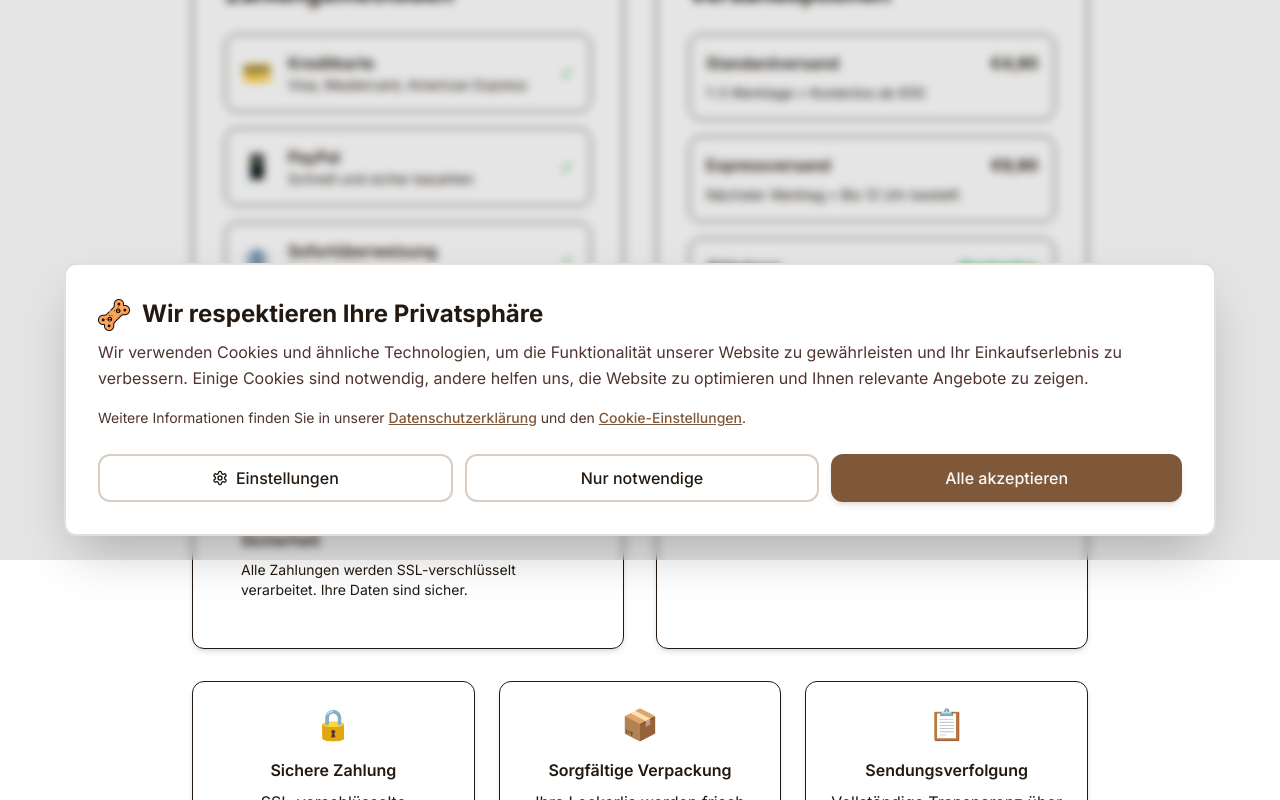
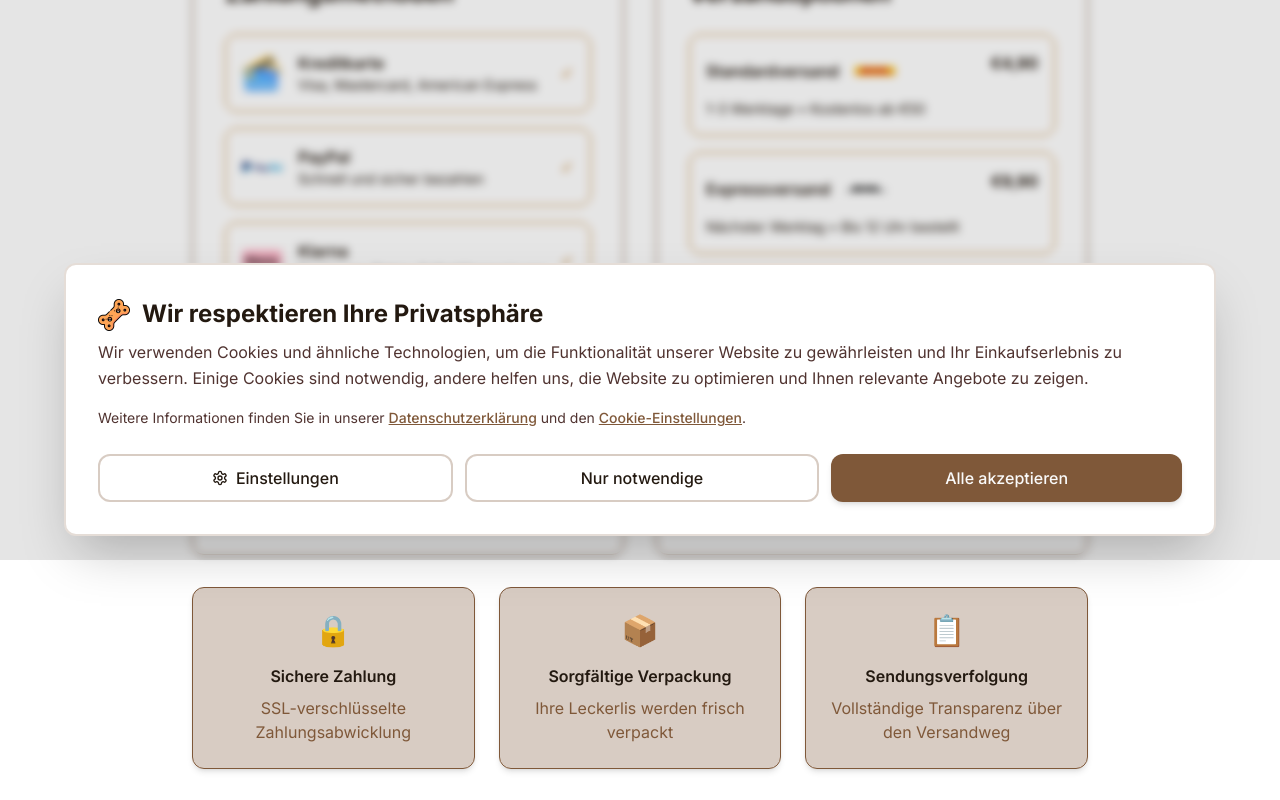
Before and after one commit to theimpactmakers/nextjs-final-e-commerce-project, a Next.js app: page /zahlung-versand in a window 1280 px wide. Shown: the part 240-1040 px from the top of the page. Built offline with nearby package versions, Linux system fonts and the light colour scheme; no server answers; the database is empty.

Commit message:
style(header): update contact link to point to the German version

```diff
--- a/app/(customer-service)/lieferzeiten/page.tsx
+++ b/app/(customer-service)/lieferzeiten/page.tsx
@@ -79,7 +79,7 @@ export default function LieferzeitenPage() {
               </div>
             </div>
 
-            <div className="bg-accent/20 border border-accent rounded-lg p-4 mb-6">
+            <div className="bg-accent/10 border border-accent rounded-lg p-4 mb-6">
               <p className="text-accent text-sm">
                 <strong>* Expressversand:</strong> Bestellungen bis 12:00 Uhr
                 werden am nächsten Werktag geliefert.
--- a/app/(customer-service)/retouren/page.tsx
+++ b/app/(customer-service)/retouren/page.tsx
@@ -27,7 +27,7 @@ export default function RetourenPage() {
                   von Ihnen benannter Dritter die Ware in Besitz genommen haben.
                 </p>
 
-                <div className="border border-accent rounded-lg p-4">
+                <div className="border border-accent bg-accent/10 rounded-lg p-4">
                   <h4 className="font-semibold text-accent mb-2">
                     Kostenlose Rückgabe
                   </h4>
--- a/app/(customer-service)/zahlung-versand/page.tsx
+++ b/app/(customer-service)/zahlung-versand/page.tsx
@@ -1,4 +1,7 @@
-export const dynamic = 'force-static';
+import Image from "next/image";
+import Link from "next/link";
+
+export const dynamic = "force-static";
 export const revalidate = 86400; // 24 hours
 
 export default function ZahlungVersandPage() {
@@ -12,14 +15,20 @@ export default function ZahlungVersandPage() {
         <div className="max-w-4xl mx-auto">
           <div className="grid grid-cols-1 lg:grid-cols-2 gap-8">
             {/* Zahlungsmethoden */}
-            <div className="bg-white rounded-lg shadow-md p-8 border border-[hsl(var(--border))]">
+            <div className="bg-white rounded-lg shadow-md p-8 border border-primary">
               <h2 className="text-2xl font-bold text-[hsl(var(--primary))] mb-6">
                 Zahlungsmethoden
               </h2>
 
               <div className="space-y-4">
-                <div className="flex items-center p-4 border border-[hsl(var(--border))] rounded-lg">
-                  <div className="text-2xl mr-4">💳</div>
+                <div className="flex items-center p-4 border border-accent rounded-lg">
+                  <Image
+                    src="/images/payment/creditcard.webp"
+                    alt="Kreditkarte"
+                    width={40}
+                    height={28}
+                    className="mr-4 object-contain"
+                  />
                   <div>
                     <h3 className="font-semibold text-[hsl(var(--foreground))]">
                       Kreditkarte
@@ -28,11 +37,17 @@ export default function ZahlungVersandPage() {
                       Visa, Mastercard, American Express
                     </p>
                   </div>
-                  <div className="ml-auto text-green-600">✓</div>
+                  <div className="ml-auto text-accent">✓</div>
                 </div>
 
-                <div className="flex items-center p-4 border border-[hsl(var(--border))] rounded-lg">
-                  <div className="text-2xl mr-4">📱</div>
+                <div className="flex items-center p-4 border border-accent rounded-lg">
+                  <Image
+                    src="/images/payment/paypal.webp"
+                    alt="PayPal"
+                    width={40}
+                    height={28}
+                    className="mr-4 object-contain"
+                  />
                   <div>
                     <h3 className="font-semibold text-[hsl(var(--foreground))]">
                       PayPal
@@ -41,54 +56,51 @@ export default function ZahlungVersandPage() {
                       Schnell und sicher bezahlen
                     </p>
                   </div>
-                  <div className="ml-auto text-green-600">✓</div>
+                  <div className="ml-auto text-accent">✓</div>
                 </div>
 
-                <div className="flex items-center p-4 border border-[hsl(var(--border))] rounded-lg">
-                  <div className="text-2xl mr-4">🏦</div>
+                <div className="flex items-center p-4 border border-accent rounded-lg">
+                  <Image
+                    src="/images/payment/klarna.webp"
+                    alt="Sofortüberweisung"
+                    width={40}
+                    height={28}
+                    className="mr-4 object-contain"
+                  />
                   <div>
                     <h3 className="font-semibold text-[hsl(var(--foreground))]">
-                      Sofortüberweisung
+                      Klarna
                     </h3>
                     <p className="text-sm text-[hsl(var(--muted-foreground))]">
-                      Echtzeit-Überweisung
+                      Rechnung, Raten, Sofortüberweisung
                     </p>
                   </div>
-                  <div className="ml-auto text-green-600">✓</div>
+                  <div className="ml-auto text-accent">✓</div>
                 </div>
 
-                <div className="flex items-center p-4 border border-[hsl(var(--border))] rounded-lg">
-                  <div className="text-2xl mr-4">📄</div>
+                <div className="flex items-center p-4 border border-accent rounded-lg">
+                  <Image
+                    src="/images/payment/sepa.webp"
+                    alt="Rechnung"
+                    width={40}
+                    height={28}
+                    className="mr-4 object-contain"
+                  />
                   <div>
                     <h3 className="font-semibold text-[hsl(var(--foreground))]">
-                      Rechnung
+                      SEPA Lastschrift
                     </h3>
                     <p className="text-sm text-[hsl(var(--muted-foreground))]">
-                      Für Geschäftskunden (ab 500€)
+                      Direkt von Ihrem Bankkonto
                     </p>
                   </div>
-                  <div className="ml-auto text-green-600">✓</div>
-                </div>
-
-                <div className="flex items-center p-4 border border-[hsl(var(--border))] rounded-lg">
-                  <div className="text-2xl mr-4">💰</div>
-                  <div>
-                    <h3 className="font-semibold text-[hsl(var(--foreground))]">
-                      Nachnahme
-                    </h3>
-                    <p className="text-sm text-[hsl(var(--muted-foreground))]">
-                      Barzahlung bei Lieferung
-                    </p>
-                  </div>
-                  <div className="ml-auto text-green-600">✓</div>
+                  <div className="ml-auto text-accent">✓</div>
                 </div>
               </div>
 
               <div className="mt-6 p-4 bg-[hsl(var(--secondary))] rounded-lg">
-                <h3 className="font-semibold text-[hsl(var(--primary))] mb-2">
-                  Sicherheit
-                </h3>
-                <p className="text-sm text-[hsl(var(--muted-foreground))]">
+                <h3 className="font-semibold text-primary mb-2">Sicherheit</h3>
+                <p className="text-sm text-primary">
                   Alle Zahlungen werden SSL-verschlüsselt verarbeitet. Ihre
                   Daten sind sicher.
                 </p>
@@ -96,17 +108,26 @@ export default function ZahlungVersandPage() {
             </div>
 
             {/* Versandoptionen */}
-            <div className="bg-white rounded-lg shadow-md p-8 border border-[hsl(var(--border))]">
+            <div className="bg-white rounded-lg shadow-md p-8 border border-primary">
               <h2 className="text-2xl font-bold text-[hsl(var(--primary))] mb-6">
                 Versandoptionen
               </h2>
 
               <div className="space-y-4">
-                <div className="p-4 border border-[hsl(var(--border))] rounded-lg">
+                <div className="p-4 border border-accent rounded-lg">
                   <div className="flex justify-between items-start mb-2">
+                    <div className="flex items-center gap-2">
                       <h3 className="font-semibold text-[hsl(var(--foreground))]">
                         Standardversand
                       </h3>
+                      <Image
+                        src="/images/shipping/dhl.webp"
+                        alt="DHL"
+                        width={40}
+                        height={20}
+                        className="ml-2 object-contain"
+                      />
+                    </div>
                     <span className="font-bold text-[hsl(var(--primary))]">
                       €4,90
                     </span>
@@ -116,11 +137,20 @@ export default function ZahlungVersandPage() {
                   </p>
                 </div>
 
-                <div className="p-4 border border-[hsl(var(--accent))] bg-[hsl(var(--accent))]/5 rounded-lg">
+                <div className="p-4 border border-accent bg-[hsl(var(--accent))]/5 rounded-lg">
                   <div className="flex justify-between items-start mb-2">
+                    <div className="flex items-center gap-2">
                       <h3 className="font-semibold text-[hsl(var(--foreground))]">
                         Expressversand
                       </h3>
+                      <Image
+                        src="/images/shipping/express.webp"
+                        alt="DHL Express"
+                        width={40}
+                        height={20}
+                        className="ml-2 object-contain"
+                      />
+                    </div>
                     <span className="font-bold text-[hsl(var(--primary))]">
                       €9,90
                     </span>
@@ -130,12 +160,12 @@ export default function ZahlungVersandPage() {
                   </p>
                 </div>
 
-                <div className="p-4 border border-[hsl(var(--border))] rounded-lg">
+                <div className="p-4 border border-accent rounded-lg">
                   <div className="flex justify-between items-start mb-2">
                     <h3 className="font-semibold text-[hsl(var(--foreground))]">
                       Abholung
                     </h3>
-                    <span className="font-bold text-green-600">Kostenlos</span>
+                    <span className="font-bold text-accent">Kostenlos</span>
                   </div>
                   <p className="text-sm text-[hsl(var(--muted-foreground))]">
                     In unserem Ladengeschäft • Nach Terminvereinbarung
@@ -143,11 +173,11 @@ export default function ZahlungVersandPage() {
                 </div>
               </div>
 
-              <div className="mt-6 p-4 bg-green-50 border border-green-200 rounded-lg">
-                <h3 className="font-semibold text-green-800 mb-2">
+              <div className="mt-6 p-4 bg-accent/10 border border-accent rounded-lg">
+                <h3 className="font-semibold text-accent mb-2">
                   Kostenloser Versand
                 </h3>
-                <p className="text-sm text-green-700">
+                <p className="text-sm text-accent">
                   Bei Bestellungen über €50 liefern wir versandkostenfrei
                   innerhalb Deutschlands.
                 </p>
@@ -157,39 +187,39 @@ export default function ZahlungVersandPage() {
 
           {/* Zusätzliche Informationen */}
           <div className="mt-8 grid grid-cols-1 md:grid-cols-3 gap-6">
-            <div className="bg-white rounded-lg shadow-md p-6 border border-[hsl(var(--border))] text-center">
+            <div className="bg-primary/30 rounded-lg shadow-md p-6 border border-primary text-center">
               <div className="text-3xl mb-4">🔒</div>
               <h3 className="font-semibold text-[hsl(var(--primary))] mb-2">
                 Sichere Zahlung
               </h3>
-              <p className="text-[hsl(var(--muted-foreground))]">
+              <p className="text-primary">
                 SSL-verschlüsselte Zahlungsabwicklung
               </p>
             </div>
 
-            <div className="bg-white rounded-lg shadow-md p-6 border border-[hsl(var(--border))] text-center">
+            <div className="bg-primary/30 rounded-lg shadow-md p-6 border border-primary text-center">
               <div className="text-3xl mb-4">📦</div>
               <h3 className="font-semibold text-[hsl(var(--primary))] mb-2">
                 Sorgfältige Verpackung
               </h3>
-              <p className="text-[hsl(var(--muted-foreground))]">
+              <p className="text-primary">
                 Ihre Leckerlis werden frisch verpackt
               </p>
             </div>
 
-            <div className="bg-white rounded-lg shadow-md p-6 border border-[hsl(var(--border))] text-center">
+            <div className="bg-primary/30 rounded-lg shadow-md p-6 border border-primary text-center">
               <div className="text-3xl mb-4">📋</div>
               <h3 className="font-semibold text-[hsl(var(--primary))] mb-2">
                 Sendungsverfolgung
               </h3>
-              <p className="text-[hsl(var(--muted-foreground))]">
+              <p className="text-primary">
                 Vollständige Transparenz über den Versandweg
               </p>
             </div>
           </div>
 
           <div className="mt-8 bg-[hsl(var(--secondary))] rounded-lg p-8">
-            <h2 className="text-2xl font-bold text-[hsl(var(--primary))] mb-4 text-center">
+            <h2 className="text-3xl font-bold text-primary mb-4 text-center">
               Haben Sie Fragen?
             </h2>
             <p className="text-[hsl(var(--muted-foreground))] text-center mb-6">
@@ -197,10 +227,12 @@ export default function ZahlungVersandPage() {
               und Versand.
             </p>
             <div className="flex flex-col sm:flex-row gap-4 justify-center">
-              <button className="bg-[hsl(var(--primary))] text-[hsl(var(--primary-foreground))] px-6 py-3 rounded-lg hover:bg-[hsl(var(--primary))]/90 transition-colors font-semibold">
+              <Link href="/kontakt">
+                <span className="bg-accent text-white px-6 py-3 rounded-sm hover:bg-[hsl(var(--primary))]/90 hover:text-accent hover:border border-accent cursor-pointer transition-colors font-semibold block text-center">
                   Kontakt aufnehmen
-              </button>
-              <button className="border border-[hsl(var(--primary))] text-[hsl(var(--primary))] px-6 py-3 rounded-lg hover:bg-[hsl(var(--primary))]/10 transition-colors font-semibold">
+                </span>
+              </Link>
+              <button className="border bg-accent/10 border-accent text-accent px-6 py-3 cursor-pointer rounded-sm hover:bg-white transition-colors font-semibold">
                 Live Chat starten
               </button>
             </div>
--- a/components/Header.tsx
+++ b/components/Header.tsx
@@ -587,7 +587,7 @@ export default function Header() {
                     <ul className="space-y-1 text-sm">
                       <li>
                         <Link
-                          href="/contact"
+                          href="/kontakt"
                           className="block rounded-md px-3 py-2 text-primary hover:bg-[hsl(var(--secondary))] hover:text-foreground decoration-accent decoration-2 hover:underline underline-offset-2 transition-colors"
                         >
                           Kontakt
```
Lines whose indentation alone changed are shown as unchanged.
